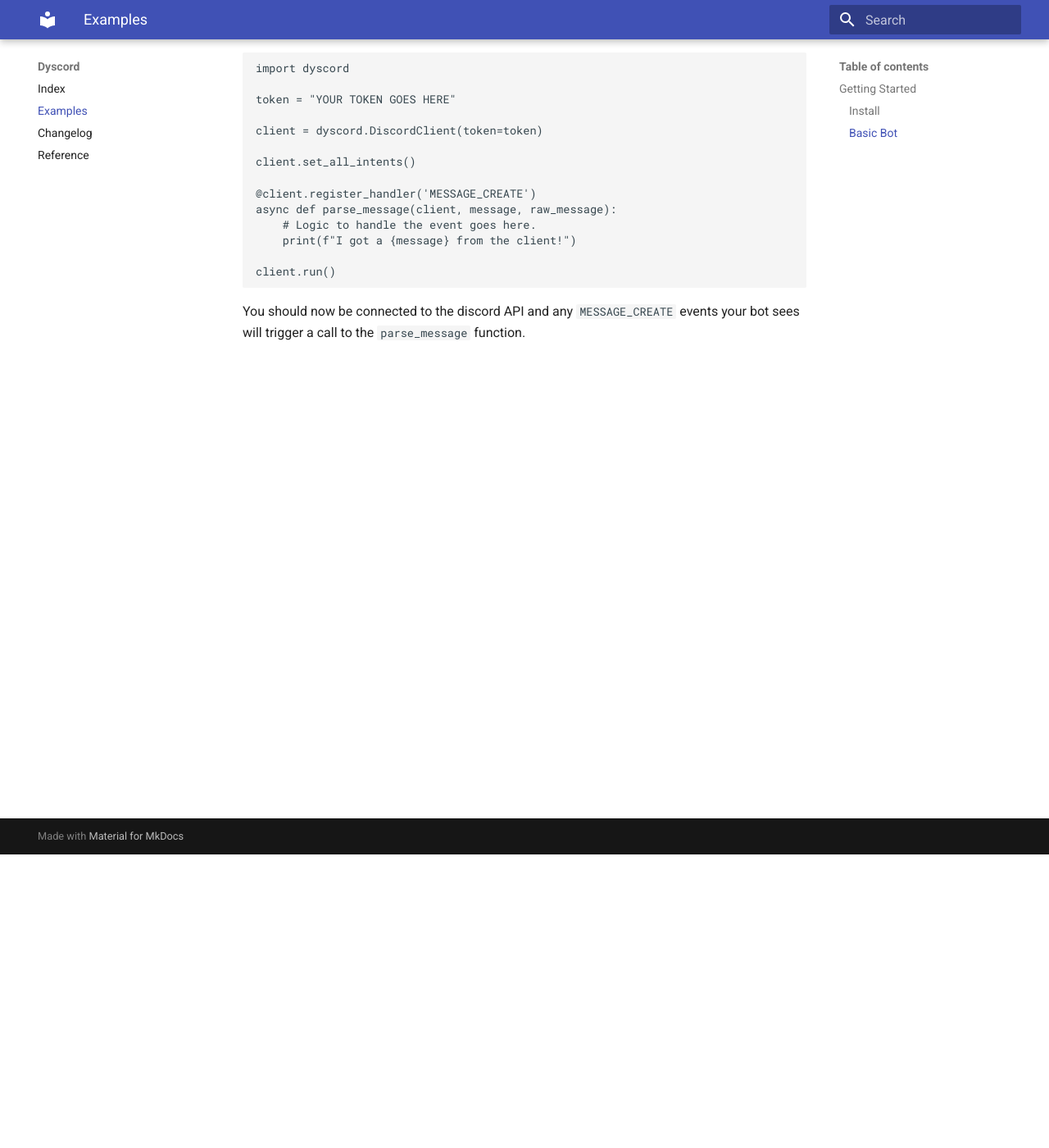
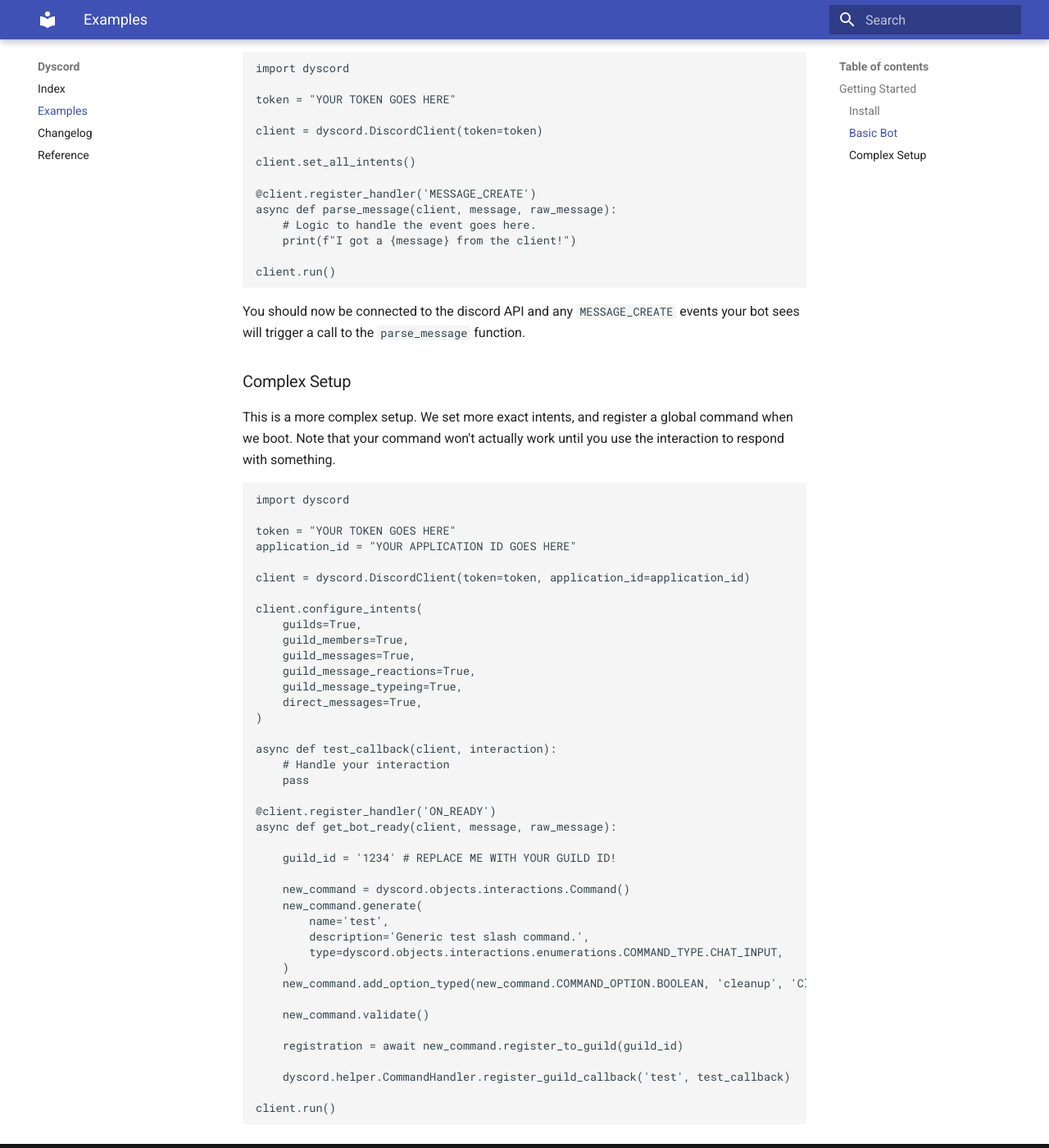
Before and after one commit to isbe-house/dyscord, an MkDocs documentation site: the page built from docs/examples.md, in a window 1280 px wide and 1400 px high, scrolled down 358 px. Shown: the whole window at 82% size. Built offline with MkDocs 1.6.1 and Material for MkDocs 9.7.7, drawn with Linux system fonts in a browser that asks for light colours.

Commit message:
docs: more example updates.

````diff
--- a/docs/examples.md
+++ b/docs/examples.md
@@ -28,3 +28,50 @@
 ```
 
 You should now be connected to the discord API and any `MESSAGE_CREATE` events your bot sees will trigger a call to the `parse_message` function.
+
+### Complex Setup
+
+This is a more complex setup. We set more exact intents, and register a global command when we boot. Note that your command won't actually work until you use the interaction to respond with something.
+
+```python
+import dyscord
+
+token = "YOUR TOKEN GOES HERE"
+application_id = "YOUR APPLICATION ID GOES HERE"
+
+client = dyscord.DiscordClient(token=token, application_id=application_id)
+
+client.configure_intents(
+    guilds=True,
+    guild_members=True,
+    guild_messages=True,
+    guild_message_reactions=True,
+    guild_message_typeing=True,
+    direct_messages=True,
+)
+
+async def test_callback(client, interaction):
+    # Handle your interaction
+    pass
+
+@client.register_handler('ON_READY')
+async def get_bot_ready(client, message, raw_message):
+
+    guild_id = '1234' # REPLACE ME WITH YOUR GUILD ID!
+
+    new_command = dyscord.objects.interactions.Command()
+    new_command.generate(
+        name='test',
+        description='Generic test slash command.',
+        type=dyscord.objects.interactions.enumerations.COMMAND_TYPE.CHAT_INPUT,
+    )
+    new_command.add_option_typed(new_command.COMMAND_OPTION.BOOLEAN, 'cleanup', 'Cleanup commands after execution?', required=False)
+
+    new_command.validate()
+
+    registration = await new_command.register_to_guild(guild_id)
+
+    dyscord.helper.CommandHandler.register_guild_callback('test', test_callback)
+
+client.run()
+```
````
Also changed, not shown: 3 other files.
